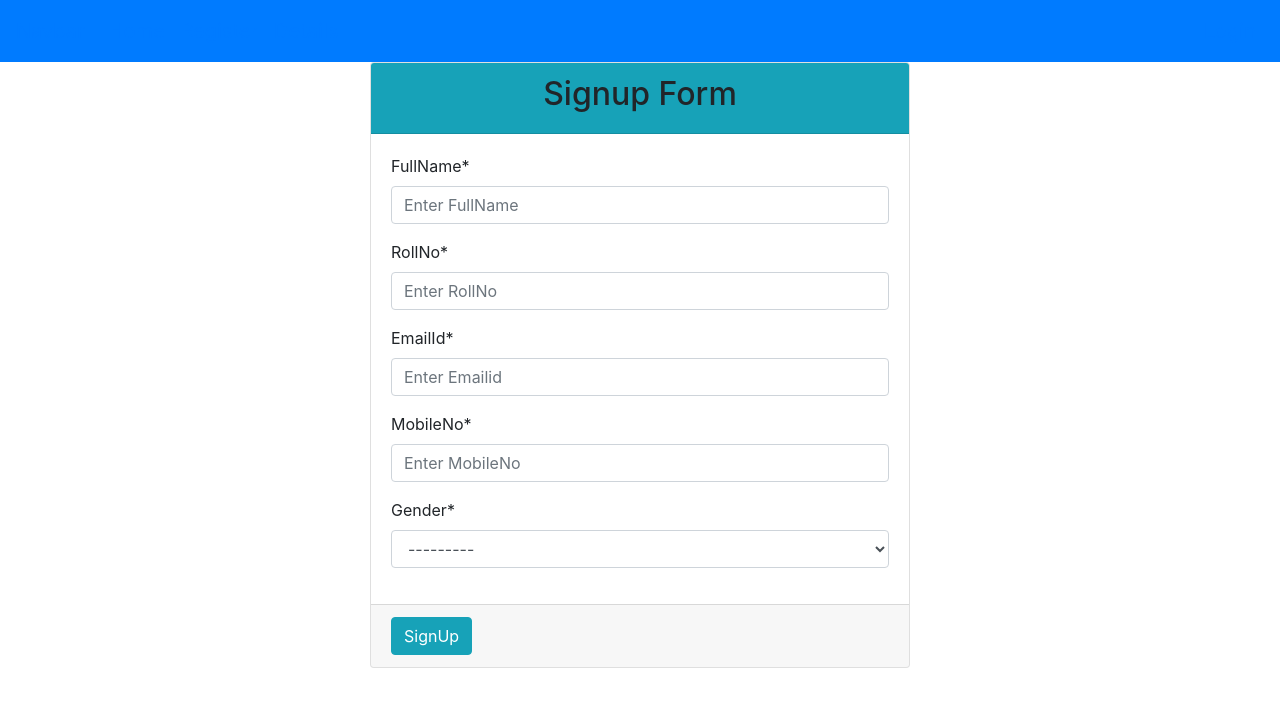
After one commit to AP-Skill-Development-Corporation/django-offline-at-GIET-10-feb-2021, a Django app: page /myapp2/signup/ in a window 1280 px wide. The commit adds this page. Shown: the top 707 px of the page. Run offline with Django 3.2, Linux system fonts and the light colour scheme; some libraries are stand-ins or nearby versions.

Commit message:
forms,messages,fileuploading

```diff
--- a/giet/giet/urls.py
+++ b/giet/giet/urls.py
@@ -17,6 +17,8 @@ from django.contrib import admin
 from django.urls import path,include
 from myapp import views
 from myapp2 import views as v
+from django.conf import settings
+from django.conf.urls.static import static
 urlpatterns = [
     path('admin/', admin.site.urls),
     path('staticurl/',views.static,name="static"),
@@ -26,3 +28,5 @@ urlpatterns = [
   	path('staturl/',v.stat,name="stat"),
   	path('myapp2/',include('myapp2.urls')),
 ]
+if settings.DEBUG:
+  urlpatterns+=static(settings.MEDIA_URL,document_root=settings.MEDIA_ROOT)
--- /dev/null
+++ b/giet/myapp2/forms.py
@@ -0,0 +1,15 @@
+from myapp2.models import Student
+from django import forms
+
+class StudentForm(forms.ModelForm):
+	class Meta:
+		model=Student
+		#fields='__all__'
+		fields=['FullName','RollNo','EmailId','MobileNo','Gender']
+		widgets={
+		"FullName":forms.TextInput(attrs={'placeholder':'Enter FullName'}),
+		"RollNo":forms.TextInput(attrs={'placeholder':'Enter RollNo'}),
+		"EmailId":forms.EmailInput(attrs={'placeholder':'Enter Emailid'}),
+		"MobileNo":forms.TextInput(attrs={'placeholder':'Enter MobileNo'}),
+
+		}
--- a/giet/myapp2/models.py
+++ b/giet/myapp2/models.py
@@ -13,3 +13,9 @@ class Student(models.Model):
 
 	def __str__(self):
 		return self.FullName
+
+class Registration(models.Model):
+	Username = models.CharField(max_length=20)
+	Email = models.EmailField()
+	Password = models.CharField(max_length=10)
+	Image = models.ImageField(upload_to='userpics/')
--- a/giet/myapp2/templates/base.html
+++ b/giet/myapp2/templates/base.html
@@ -9,7 +9,7 @@
   <script src="https://maxcdn.bootstrapcdn.com/bootstrap/4.5.2/js/bootstrap.min.js"></script>
 </head>
 <body>
-<nav class="navbar navbar-expand-lg bg-primary navbar-dark">
+<nav class="navbar navbar-expand-lg bg-primary">
   <a class="navbar-brand" href="#">Navbar</a>
   <button class="navbar-toggler" type="button" data-toggle="collapse" data-target="#navbarNav" aria-controls="navbarNav" aria-expanded="false" aria-label="Toggle navigation">
     <span class="navbar-toggler-icon"></span>
@@ -33,12 +33,12 @@
     </ul>
   </div>
 </nav>
-<div class="container">
-	<div class="container p-3 my-3 bg-info text-white">
+
+
 		{% block content %}
 
 		{% endblock %}
-	</div>
-</div>
+
+
 </body>
 </html>
--- /dev/null
+++ b/giet/myapp2/templates/signup.html
@@ -0,0 +1,31 @@
+{% extends 'base.html' %}
+{% load crispy_forms_tags %}
+{% block content %}
+<form method="POST" action="#">
+	<div class="container">
+		{% if messages %}
+   			{% for msg in messages %}
+     			<div class="alert alert-{{msg.tags}}">{{msg}}</div>
+   			{% endfor %}
+		{% endif %}
+		<div class="row justify-content-center">
+		<div class="col-sm-6">
+		<div class="card">
+			<div class="card-header bg-info">
+				<h2 align="center">Signup Form</h2>
+			</div>
+			<div class="card-body">
+				{% csrf_token %}
+				<!-- {{ form.as_p}} -->
+				{{ form|crispy }}
+			</div>
+			<div class="card-footer">
+				<input type="submit" class="btn btn-info" value="SignUp">
+			</div>
+		</div>
+		</div>
+	</div>
+	</div>
+
+</form>
+{% endblock %}
--- a/giet/myapp2/urls.py
+++ b/giet/myapp2/urls.py
@@ -11,4 +11,7 @@ urlpatterns = [
 	path('disply/',views.disply_details, name='details'),
 	path('update/<int:id>',views.update_details,name= 'update'),
 	path('delete/<int:id>',views.delete, name= 'delete'),
+	path('signup/',views.signup,name="signup"),
+	path('userregistration/',views.registration),
+	path('showdata/',views.showdata,name='showdata')
 ]
--- a/giet/myapp2/views.py
+++ b/giet/myapp2/views.py
@@ -1,7 +1,9 @@
 from django.shortcuts import render, redirect
 from django.http import HttpResponse
 import random
-from myapp2.models import Student
+from myapp2.models import Student,Registration
+from myapp2.forms import StudentForm
+from django.contrib import messages
 # Create your views here.
 def stat(request):
 	return HttpResponse("Iam from Myapp2")
@@ -64,3 +66,28 @@ def update_details(request,id):
 def delete(request, id):
 	Student.objects.get(id=id).delete()
 	return redirect('details')
+
+def signup(request):
+	if request.method=='POST':
+		form=StudentForm(request.POST)
+		if form.is_valid():
+			form.save()
+			messages.success(request,"Successfully Registered...!")
+		return redirect('signup')
+		#return HttpResponse("Successfully Registered")
+	form=StudentForm()
+	return render(request,"signup.html",{'form':form})
+
+def registration(request):
+	if request.method == 'POST':
+		uname = request.POST.get('uname')
+		email = request.POST.get('email')
+		pwd = request.POST.get('pwd')
+		im = request.FILES['image']
+		Registration.objects.create(Username=uname,Email=email,Password=pwd,Image=im)
+		return redirect('showdata')
+	return render(request,'registration.html')
+
+def showdata(request):
+	data = Registration.objects.all()
+	return render(request,'showdata.html',{'data':data})
```
Also changed, not shown: crispy.txt (added, +14 -0 lines), giet/giet/settings.py (+7 -0 lines), giet/myapp2/templates/registration.html (added, +15 -0 lines), giet/myapp2/templates/showdata.html (added, +25 -0 lines), giet/db.sqlite3, giet/myapp2/migrations/0005_registration.py (added), giet/myapp2/static/images/userpics/sample.jpg (added), giet/myapp2/static/images/userpics/sample_8yJ8gbS.jpg (added), giet/myapp2/static/images/userpics/sample_GiWi658.jpg (added), giet/myapp2/static/images/userpics/sample_MuOFBF5.jpg (added).
